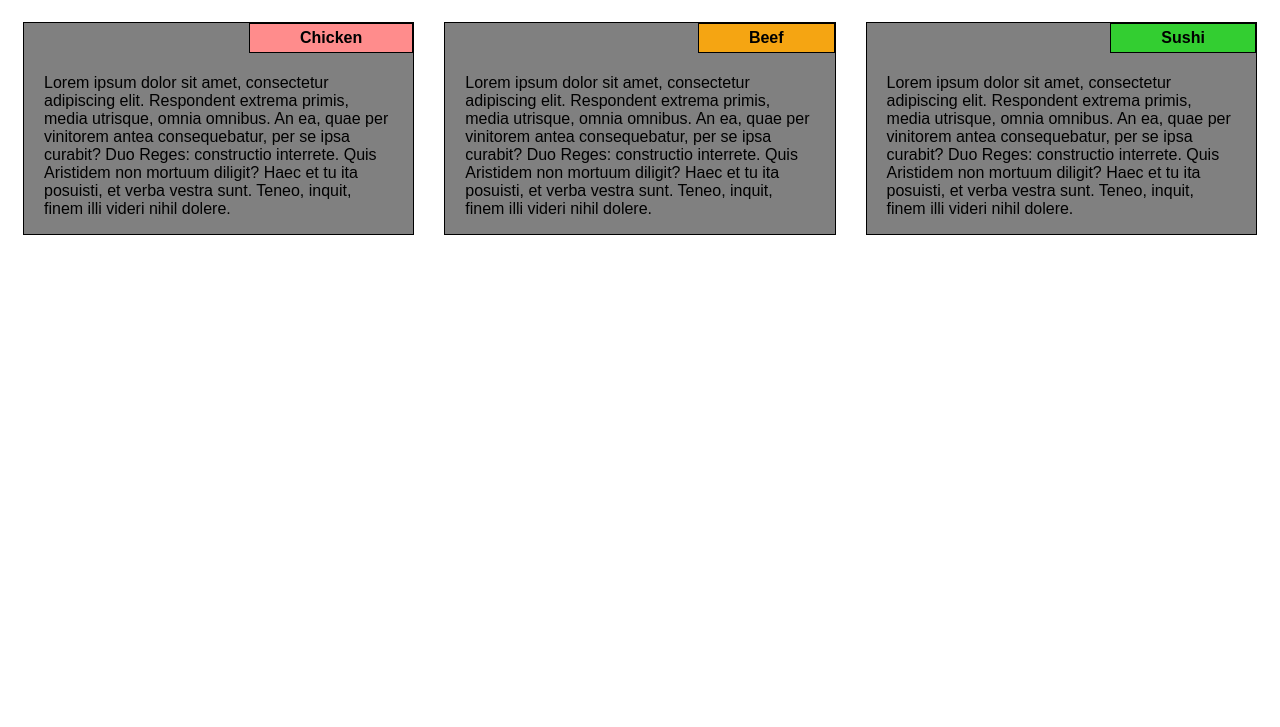
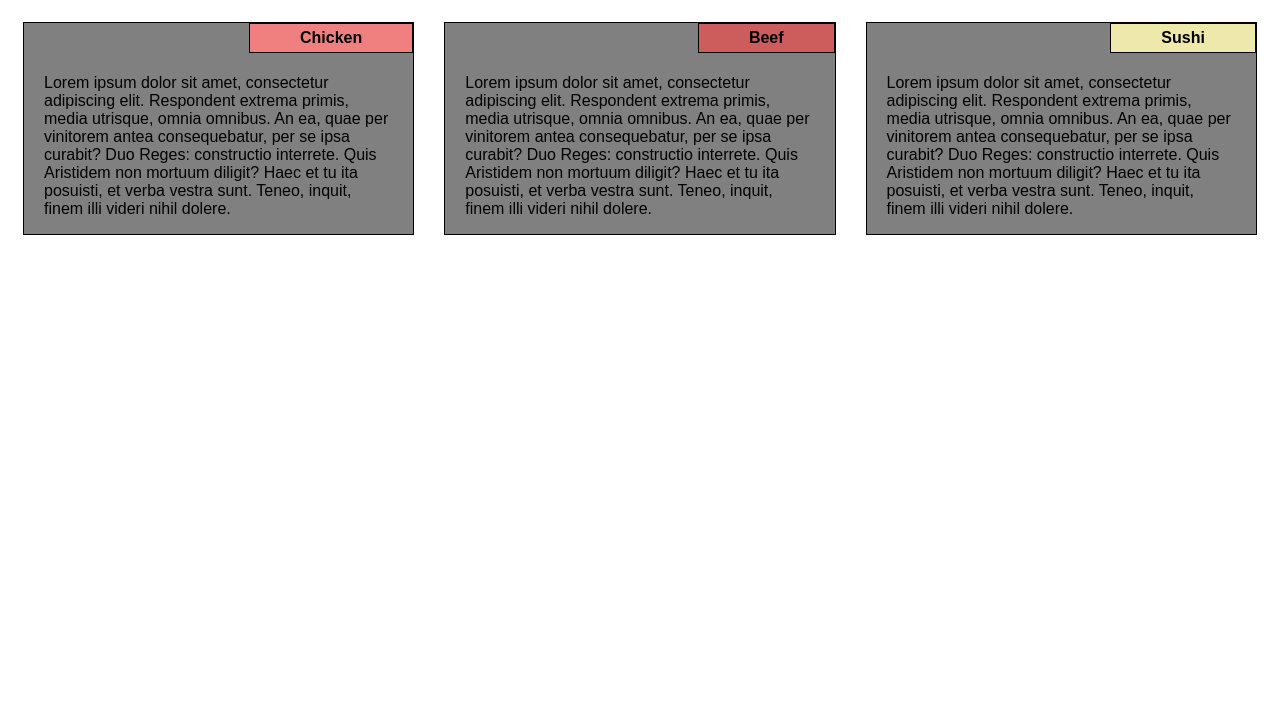
Before and after one commit to anushp04/jhurepository, a plain HTML site: page module2/index.html in a window 1280 px wide. Shown: the part 73-800 px from the top of the page. Drawn offline with Linux system fonts and the light colour scheme.

Commit message:
Update styles.css

```diff
--- a/module2/css/styles.css
+++ b/module2/css/styles.css
@@ -160,13 +160,13 @@ h4 {
 
 
 #title1 {
-  background-color: #ff8c8c;
+  background-color: lightcoral;
 }
 
 #title2 {
-  background-color: #f5a512;
+  background-color: indianred;
 }
 
 #title3 {
-  background-color: #33ce31;
+  background-color: palegoldenrod;
 }
```
